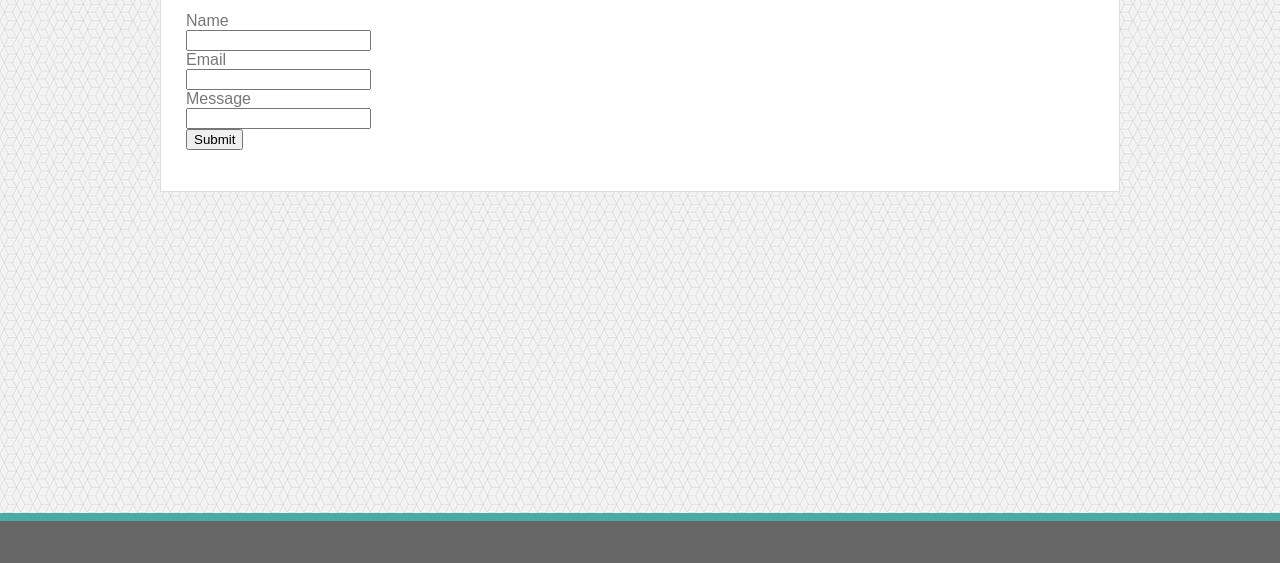
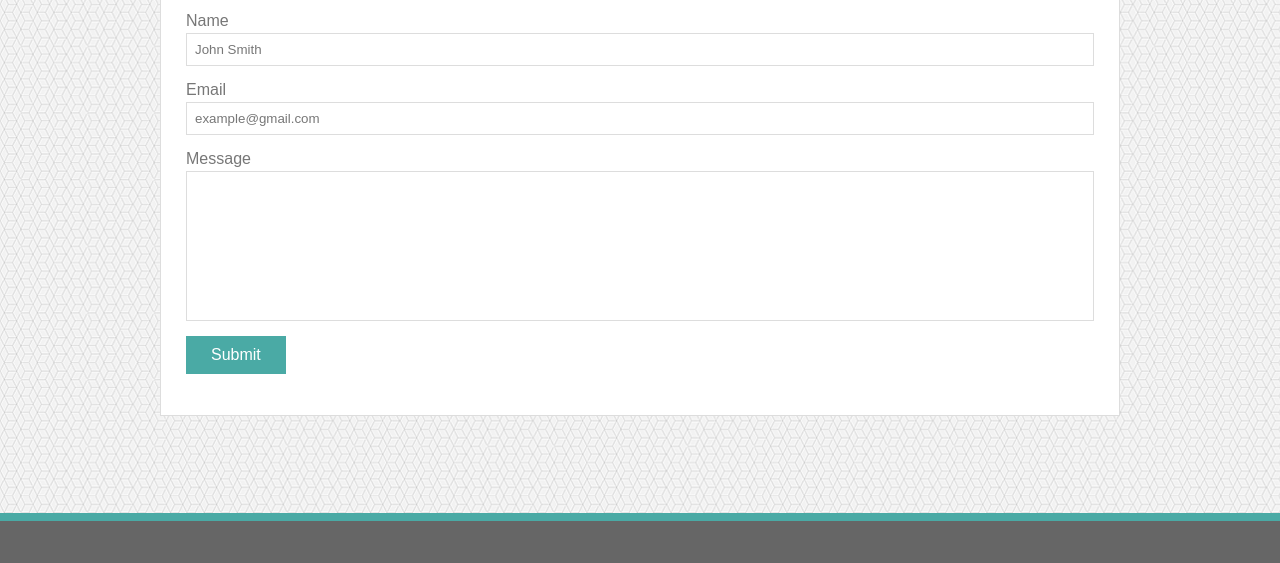
Before and after one commit to setocourtney/portfolio1, a plain HTML site: page contact.html in a window 1280 px wide. Shown: the part 237-800 px from the top of the page. Drawn offline with Linux system fonts and the light colour scheme.

Commit message:
add css for contact page

```diff
--- a/assets/css/style.css
+++ b/assets/css/style.css
@@ -1,8 +1,8 @@
+/* stylesheet for Courtney Seto's porfolio */
 
 * {
     box-sizing: border-box;
 }
-
 body {
     background: url("../images/background.png") repeat;
     font-family: Arial, 'Helvetica Neue', Helvetica, sans-serif;
@@ -10,23 +10,18 @@ body {
     width: 100%;
     margin: 0 auto;
 }
-
 h1, h2, h3, h4, h5, h6 {
     font-family: Georgia, 'Times New Roman', Times, serif;
 }
-
 h1 {
     color: #4aaaa5;
 }
-
 h3 {
     color: #ffffff;
 }
-
 .clearfix {
     overflow: auto;
 }
-
 
 
 
@@ -38,12 +33,10 @@ header {
     border-bottom: 2px solid #cccccc;
     width: 100%
 }
-
 .container {
     width: 960px;
     margin: 0 auto;
 }
-
 .logo {
     background-color: #4aaaa5;
     height: inherit;
@@ -52,42 +45,33 @@ header {
     float: left;
     overflow-wrap: normal;
 }
-
 .logo h1 {
     color: #ffffff;
 }
-
 nav {
     float: right;
     height: inherit;
     text-align: center;
 }
-
 nav ul {
     display: flex;
     flex-direction: row;
     margin-top: 50px;
 }
-
 nav li {
     list-style-type: none;
     text-align: center;
-    padding: 0 10px;
+    padding: 0 15px;
 }
-
 /* remove auto styling from links */
 nav a {
     text-decoration: none;
     color: #777777;
 }
-
 /* add seperators between nav links */
 nav li+li {
     border-left: 1px solid #cccccc;
 }
-
-
-
 
 
 
@@ -99,17 +83,14 @@ main {
     margin: 125px auto;
     padding: 10px;
 }
-
 .section-header {
     padding: 5px;
     border-bottom: 2px solid #cccccc;
     margin: 0 10px;
 }
-
 section {
     margin: 15px;
 }
-
 
 
 
@@ -122,28 +103,22 @@ section {
 
 
 
-
 /* --- portfolio --- */
-
 .project-list {
     list-style-type: none;
 }
-
 .project{
     display: inline-block;
 }
-
 .project-container {
     position: relative;
     width: 250px;
     margin: 20px;
 }
-
 .project-cover {
     max-width: 100%;
     max-height: 100%;
 }
-
 .project-container .caption {
     position: absolute;
     width: inherit;
@@ -157,15 +132,30 @@ section {
 
 
 /* --- contact --- */
-
-
-
-
+input[type=text] {
+    margin: 3px 0px 15px 0px;
+    width: 100%;
+    border: 1px solid #dddddd;
+    padding: 8px;
+    color: #777777;
+    font-family: 'Arial', 'Helvetica Neue', Helvetica, sans-serif;
+}
+input[name=message] {
+    height: 150px;
+}
+input[type=submit] {
+    height; 100px;
+    border: none;
+    background-color: #4aaaa5;
+    padding: 10px 25px;
+    color: #ffffff;
+    font-family: 'Arial', 'Helvetica Neue', Helvetica, sans-serif;
+    font-size: 1em;
+}
 
 
 
 /* --- footer --- */
-
 .footer {
     width: 100%;
     height: 50px;
--- a/contact.html
+++ b/contact.html
@@ -43,11 +43,11 @@
                    <form action="mailto:courtneyjseto@gmail.com" method="POST" enctype="text/plain">
                         <!--name input-->
                         Name <br>
-                        <input type="text" name="name"><br>
+                        <input type="text" name="name" value="John Smith"><br>
 
                         <!--email input-->
                         Email <br>
-                        <input type="text" name="email"><br>
+                        <input type="text" name="email" value="example@gmail.com"><br>
 
                         <!--message input-->
                         Message <br>
```
